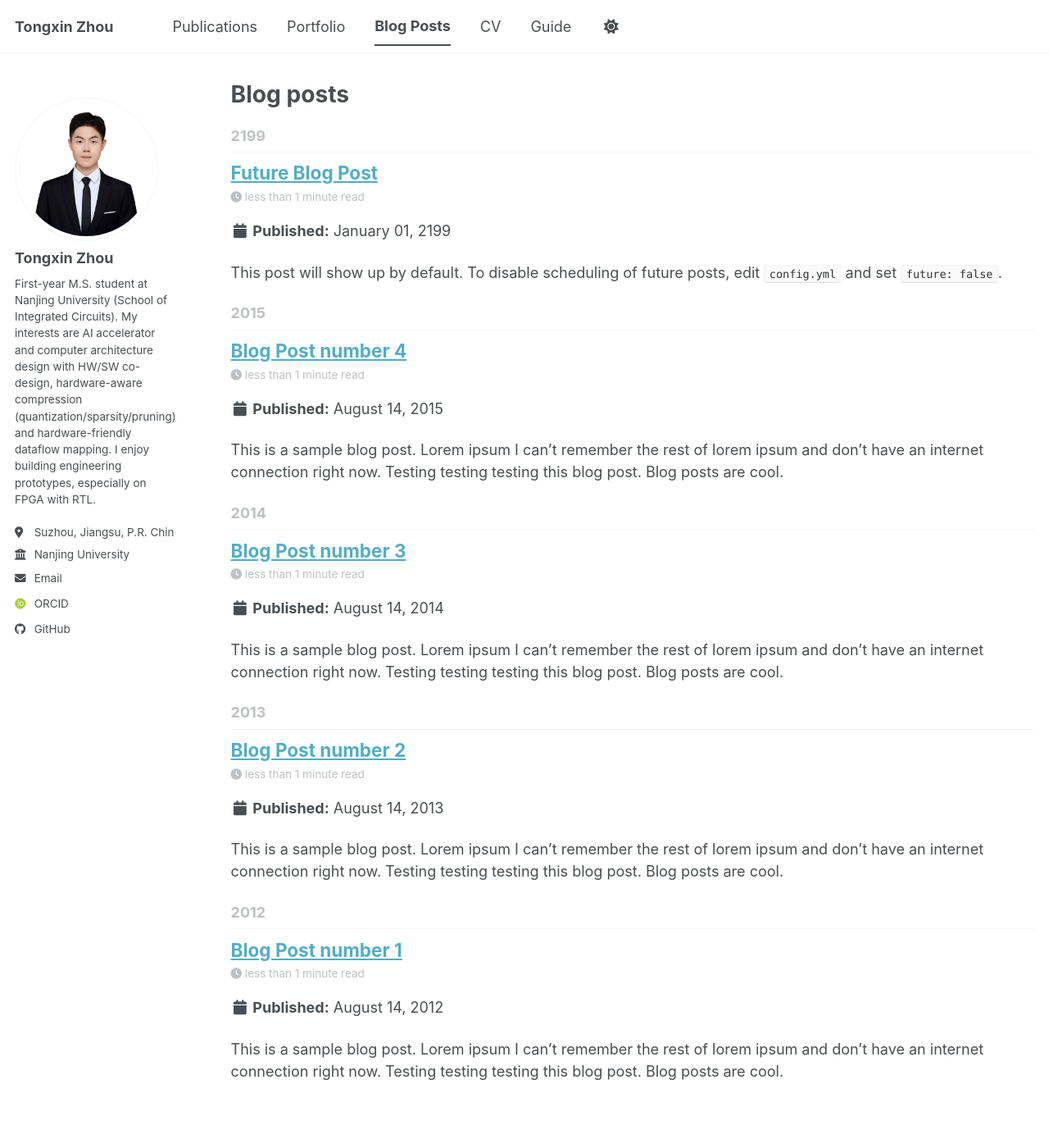
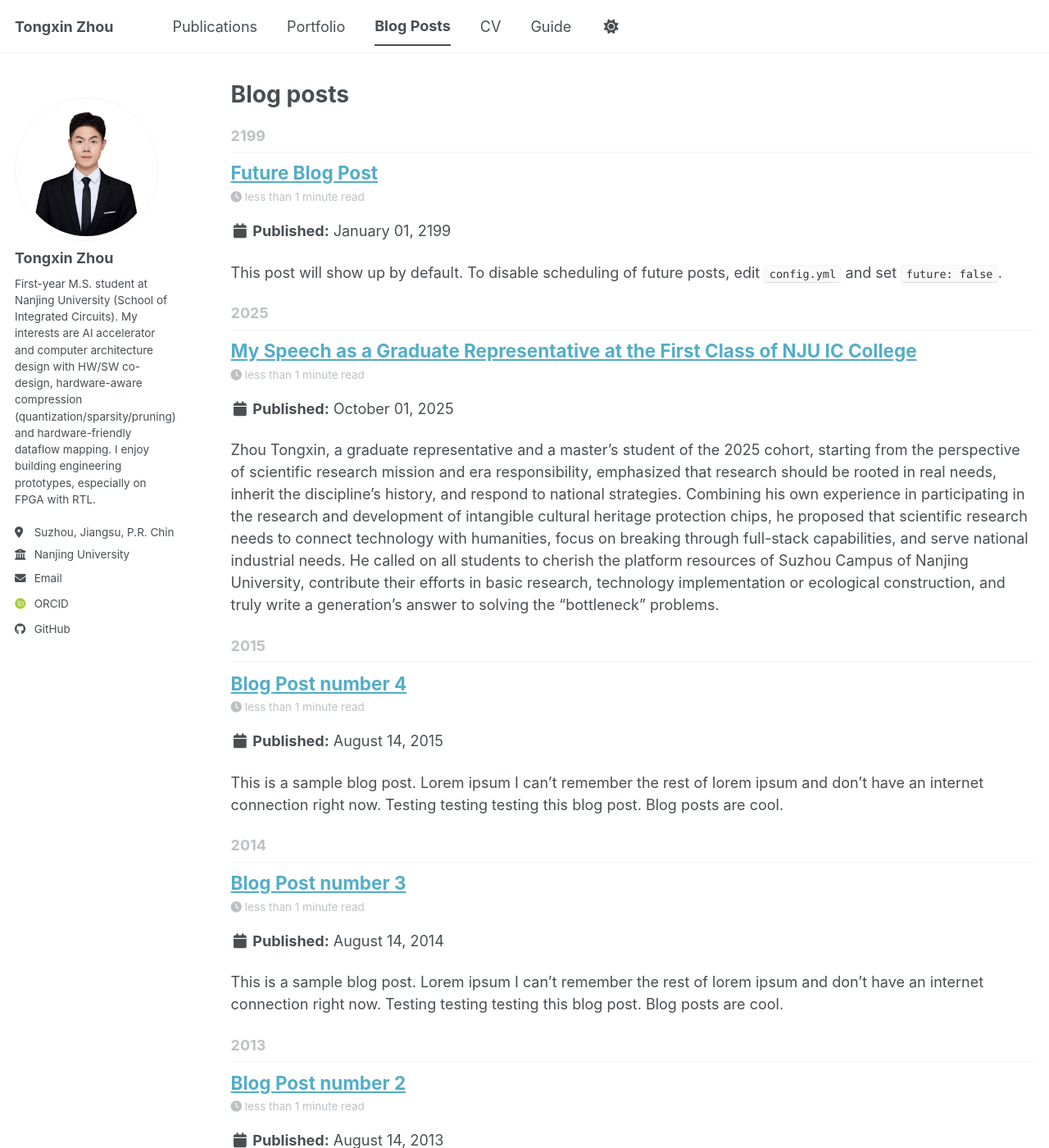
Before and after one commit to SyntonZhou/tongxinzhou.github.io, a Jekyll site: the page built from _pages/year-archive.html, in a window 1280 px wide and 1400 px high. Shown: the whole window at 82% size. Built offline with Jekyll 4.4.1, drawn with Linux system fonts in a browser that asks for light colours; some web fonts are replaced; a script bundle is joined from its source files by our own code; library files that are not in the unit come from our copies.

Commit message:
Revise blog post to feature graduate speech
Updated the title, date, permalink, and content of the blog post to reflect the speech given by Zhou Tongxin as a graduate representative.

```diff
--- a/_posts/2012-08-14-blog-post-1.md
+++ b/_posts/2012-08-14-blog-post-1.md
@@ -1,20 +1,21 @@
----
-title: 'Blog Post number 1'
-date: 2012-08-14
-permalink: /posts/2012/08/blog-post-1/
-tags:
-  - cool posts
-  - category1
-  - category2
 ---
 
-This is a sample blog post. Lorem ipsum I can't remember the rest of lorem ipsum and don't have an internet connection right now. Testing testing testing this blog post. Blog posts are cool.
+title: 'My Speech as a Graduate Representative at the First Class of NJU IC College'
 
-Headings are cool
-======
+date: 2025-10-01
 
-You can have many headings
-======
+permalink: /posts/2026/09/graduate-representative-speech/
 
-Aren't headings cool?
-------
+tags:
+
+  - NJU IC College
+
+  - graduate representative
+
+  - opening speech
+
+---
+
+Zhou Tongxin, a graduate representative and a master's student of the 2025 cohort, starting from the perspective of scientific research mission and era responsibility, emphasized that research should be rooted in real needs, inherit the discipline's history, and respond to national strategies. Combining his own experience in participating in the research and development of intangible cultural heritage protection chips, he proposed that scientific research needs to connect technology with humanities, focus on breaking through full-stack capabilities, and serve national industrial needs. He called on all students to cherish the platform resources of Suzhou Campus of Nanjing University, contribute their efforts in basic research, technology implementation or ecological construction, and truly write a generation's answer to solving the "bottleneck" problems.
+
+![Speech Scene at the First Class](/images/nju-ic-first-class-speech.jpg)
```
